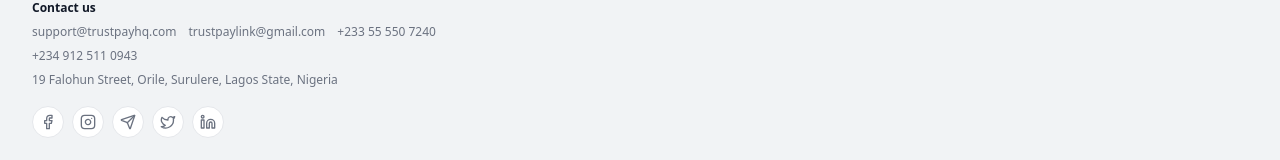
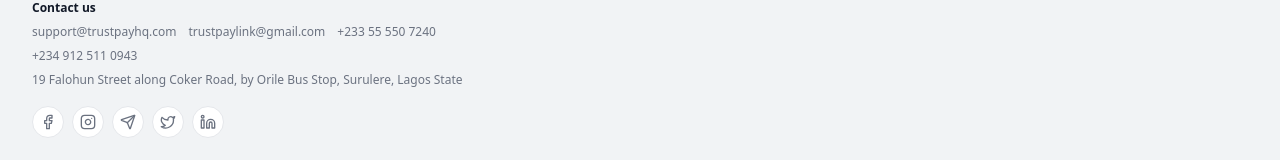
Before and after one commit to paullight1/turnpay, a Next.js app in the folder WEBSITE/: page / in a window 1280 px wide. Shown: the part 3405-3565 px from the top of the page. Built offline with nearby package versions, Linux system fonts and the light colour scheme; no server answers.

Commit message:
fix(website): update contact address

```diff
--- a/WEBSITE/src/components/marketing/marketing-footer.tsx
+++ b/WEBSITE/src/components/marketing/marketing-footer.tsx
@@ -28,7 +28,7 @@ export function MarketingFooter() {
               <a href="tel:+2349125110943" className="hover:text-foreground focus-visible:rounded-sm focus-visible:ring-2 focus-visible:ring-primary/50">+234 912 511 0943</a>
             </div>
             <address className="mt-1 max-w-md not-italic">
-              19 Falohun Street, Orile, Surulere, Lagos State, Nigeria
+              19 Falohun Street along Coker Road, by Orile Bus Stop, Surulere, Lagos State
             </address>
           </div>
 
--- a/WEBSITE/src/components/marketing/marketing-shell.tsx
+++ b/WEBSITE/src/components/marketing/marketing-shell.tsx
@@ -130,7 +130,7 @@ export function MarketingShell({ children }: { children: React.ReactNode }) {
                 </a>
               </div>
               <address className="max-w-md not-italic">
-                19 Falohun Street, Orile, Surulere, Lagos State, Nigeria
+                19 Falohun Street along Coker Road, by Orile Bus Stop, Surulere, Lagos State
               </address>
             </div>
             <div className="flex flex-wrap gap-2 text-muted-foreground">
```
